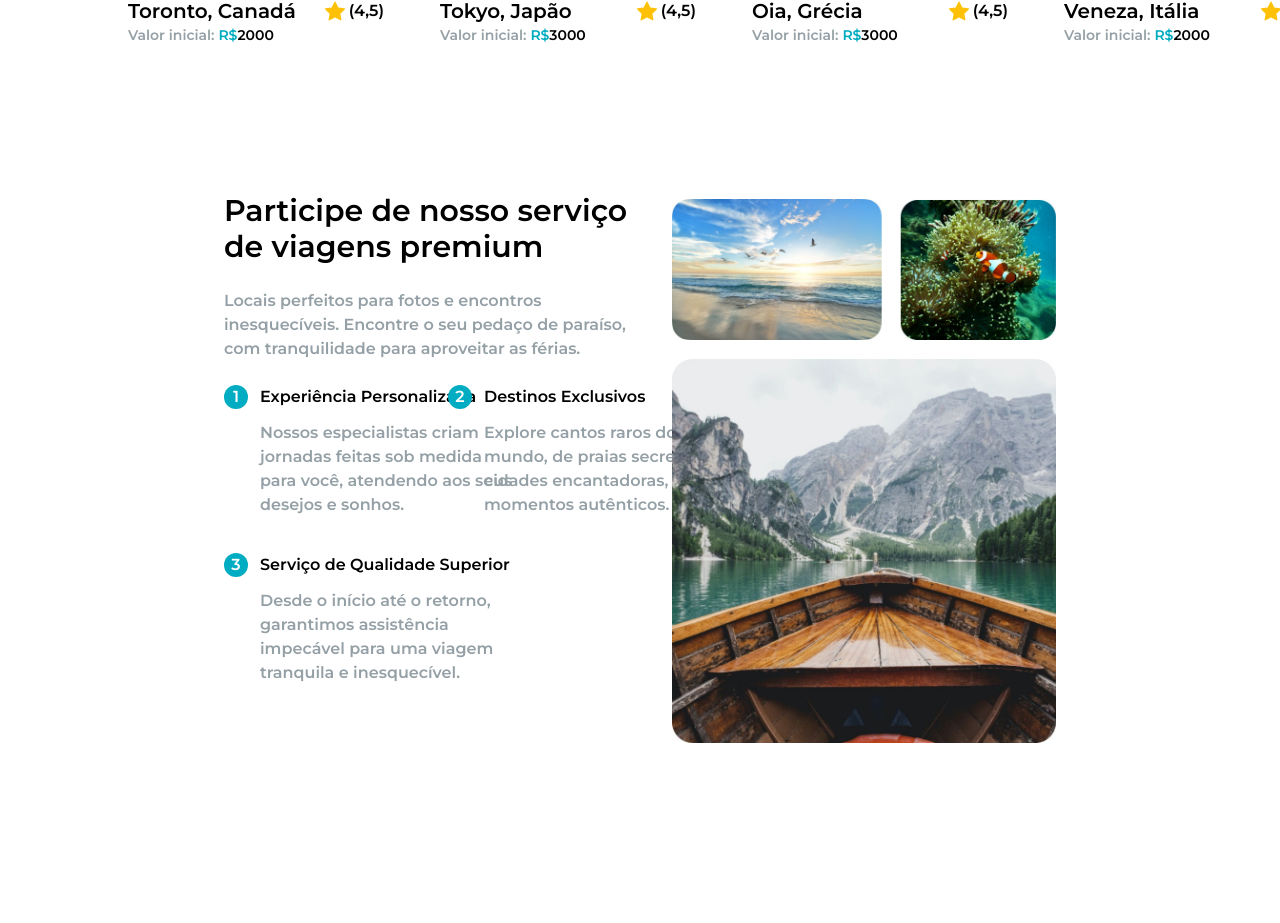
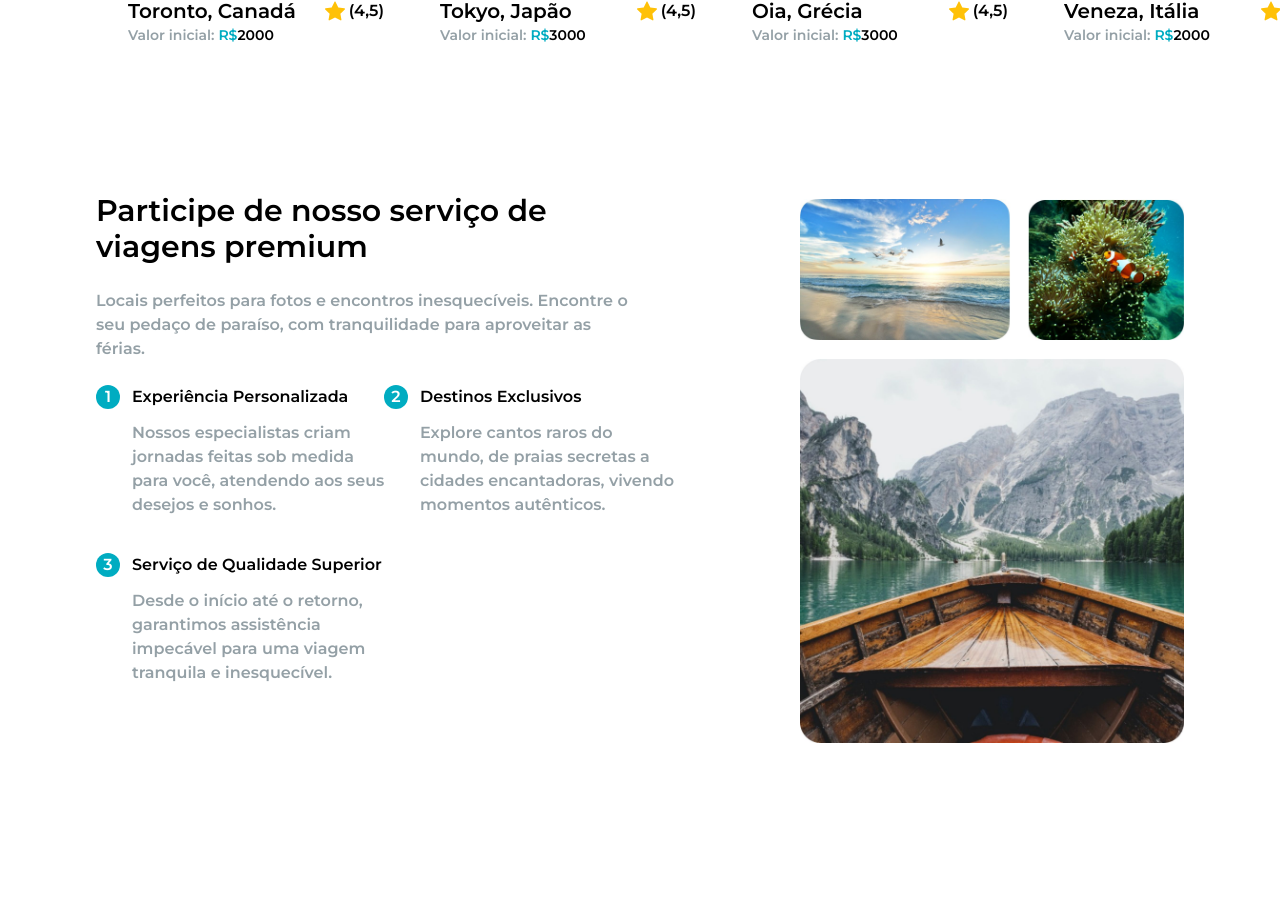
Before and after one commit to Rian-Pedro/TravelSphere, a React (Vite) app: page / in a window 1280 px wide. Shown: the part 1433-2356 px from the top of the page. Built offline with nearby package versions, Linux system fonts and the light colour scheme; grey boxes are pictures that could not be loaded.

Commit message:
update responsive

```diff
--- a/src/routes/Home.jsx
+++ b/src/routes/Home.jsx
@@ -159,7 +159,7 @@ const Home = () => {
 
       </section>
 
-      <section className="premium-service py-16 px-4 sm:px-24 flex flex-col xl:flex-row justify-between gap-24 xl:gap-0 xl:w-4/5 items-center mx-auto">
+      <section className="premium-service py-16 px-4 sm:px-24 flex flex-col xl:flex-row justify-between gap-24 xl:gap-0 2xl:w-4/5 items-center mx-auto">
 
         <div className="xl:w-2/4 flex flex-col gap-6">
           <div className="flex flex-col gap-6">
```
